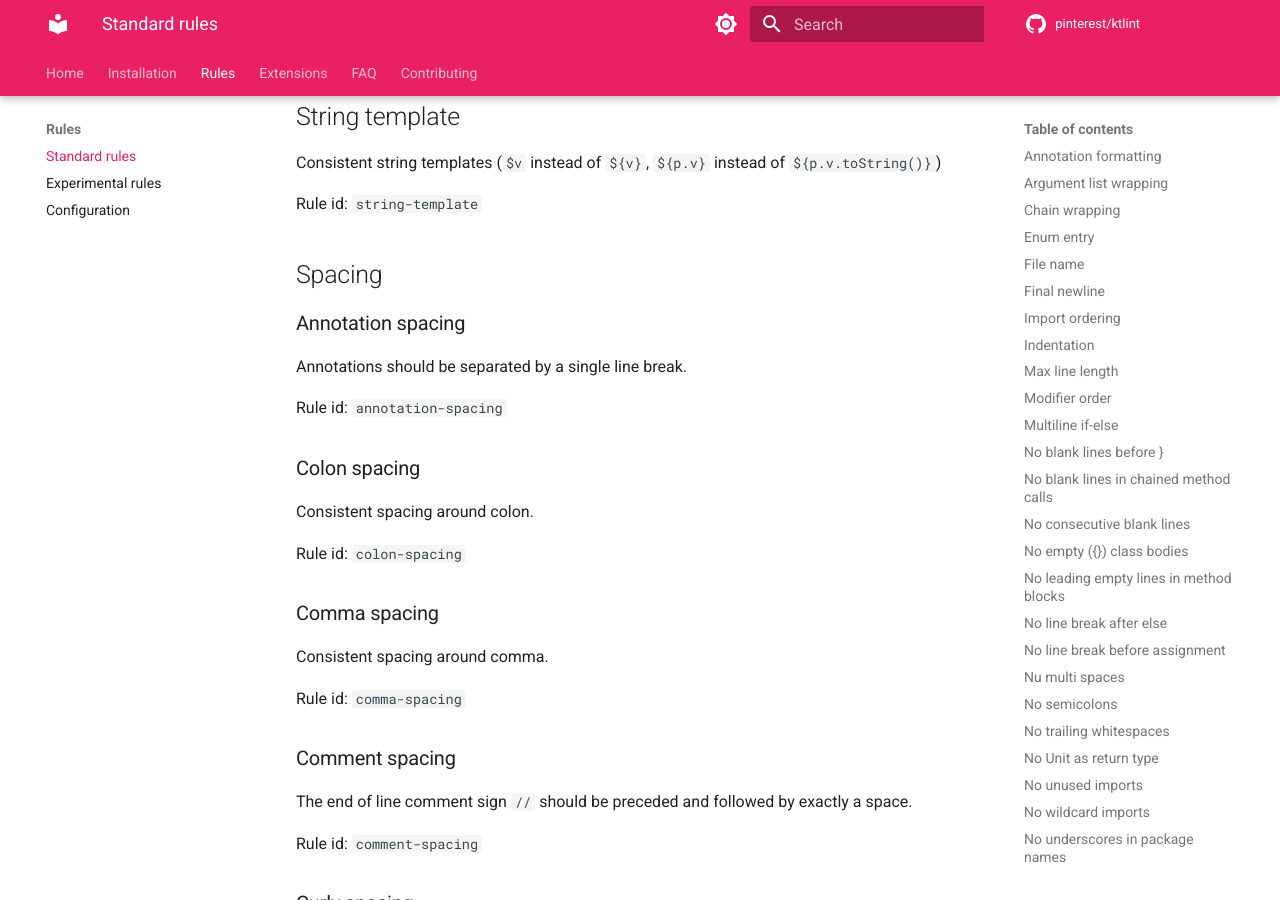
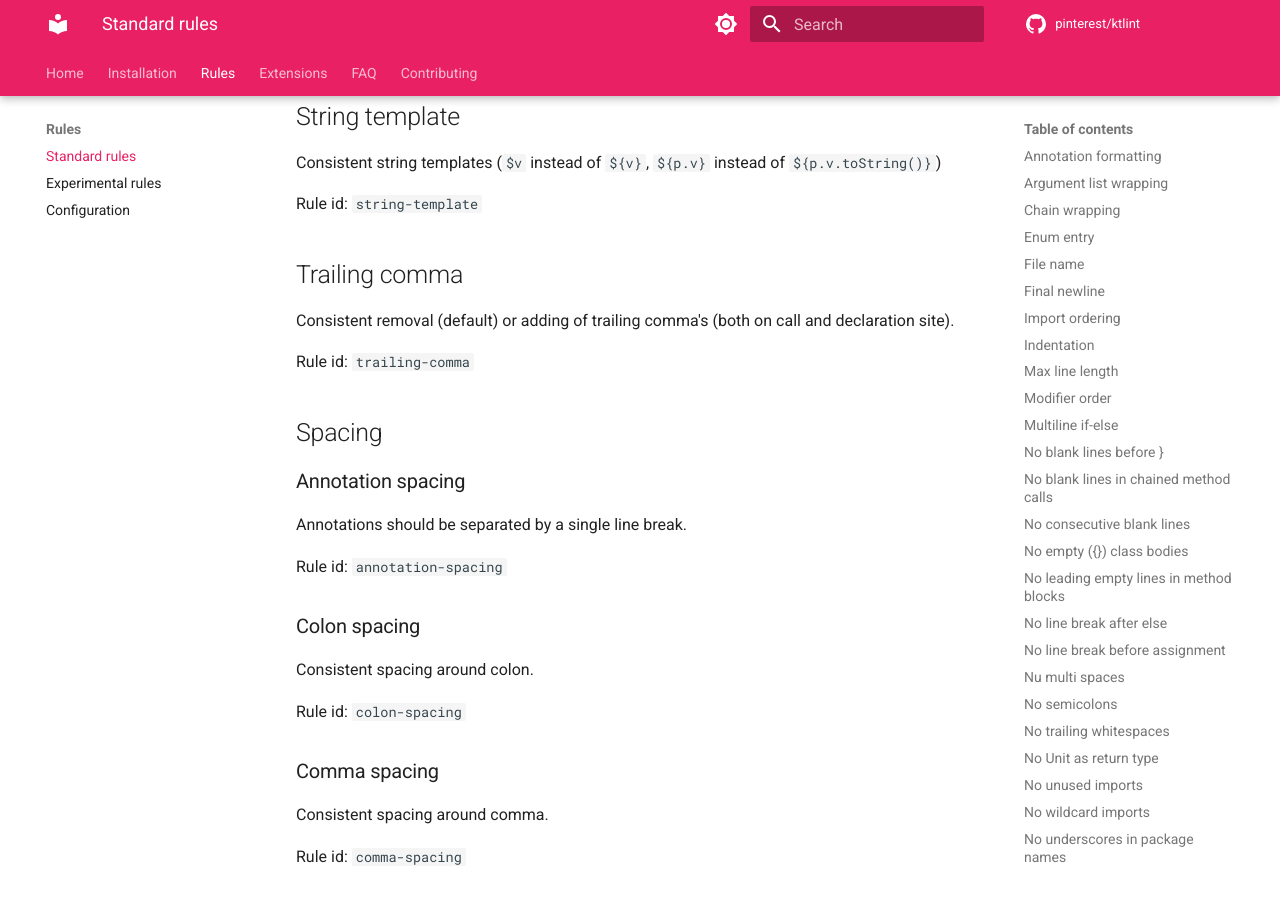
Before and after one commit to pinterest/ktlint, an MkDocs documentation site: the page built from doc/docs/rules/standard.md, in a window 1280 px wide and 900 px high, scrolled down 4480 px. Built offline with MkDocs 1.6.1 and Material for MkDocs 9.7.7, drawn with Linux system fonts in a browser that asks for light colours; comment, search, counter and statistics services are not loaded.

Commit message:
Add trailing comma rule to standard ruleset

```diff
--- a/doc/docs/rules/standard.md
+++ b/doc/docs/rules/standard.md
@@ -166,6 +166,12 @@ Consistent string templates (`$v` instead of `${v}`, `${p.v}` instead of `${p.v.
 
 Rule id: `string-template`
 
+## Trailing comma
+
+Consistent removal (default) or adding of trailing comma's (both on call and declaration site).
+
+Rule id: `trailing-comma`
+
 ## Spacing
 
 ### Annotation spacing
```
